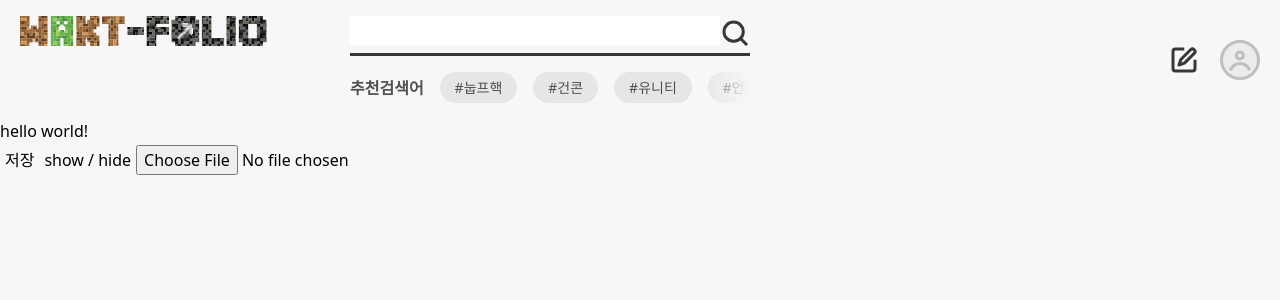
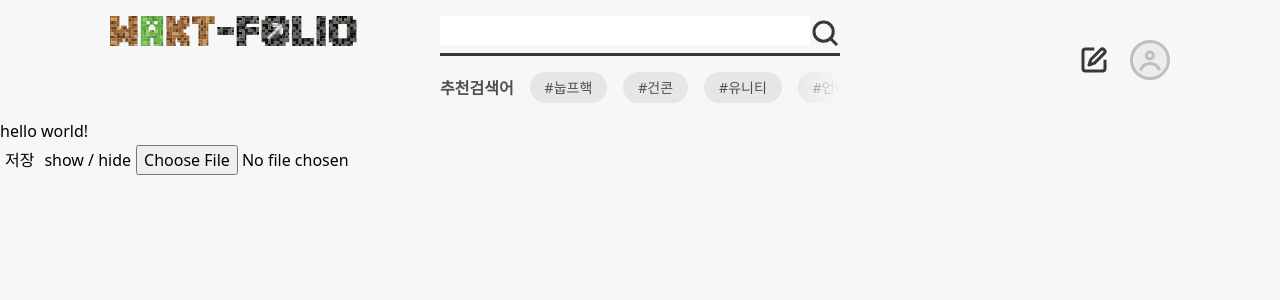
Before and after one commit to seungmin-han/waktfolio, a Vue app: page / in a window 1280 px wide. Shown: the top 300 px of the page. Built offline with nearby package versions, Linux system fonts and the light colour scheme; what @egjs/vue3-view3d would draw is missing.

Commit message:
Update: 가로 폭 수정

```diff
--- a/src/components/common/TheHeader.vue
+++ b/src/components/common/TheHeader.vue
@@ -1,5 +1,5 @@
 <template>
-    <div class="max-w-[1440px] w-full py-4 px-5 flex mx-auto relative">
+    <div class="max-w-[1100px] w-full py-4 px-5 flex mx-auto relative">
         <div id="logo">
             <img src="/images/logo.svg" alt="" />
         </div>
```
